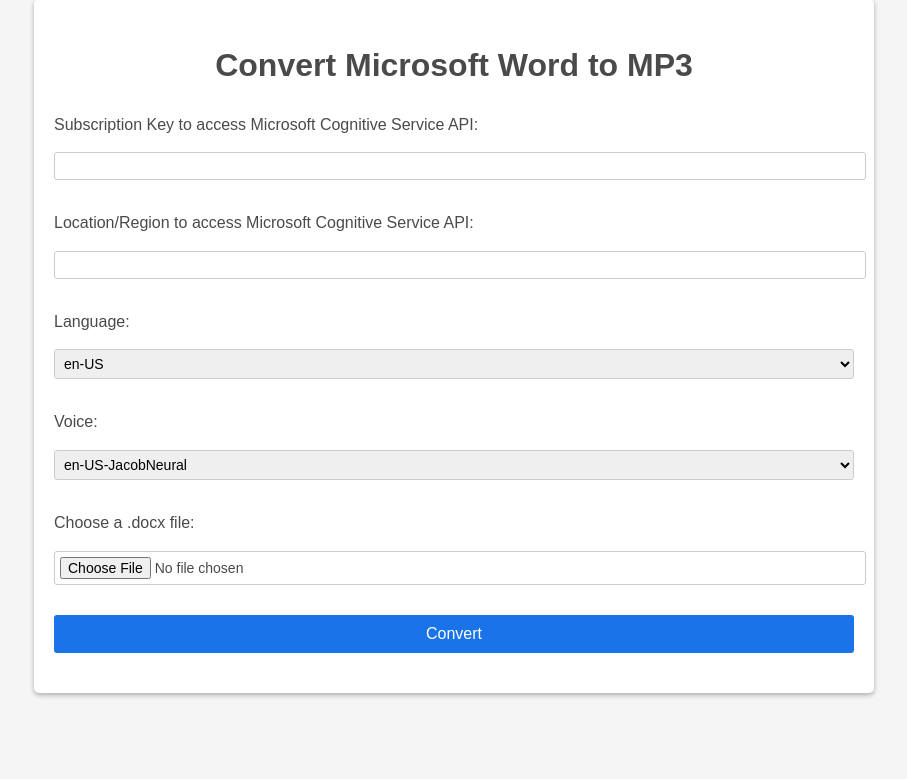
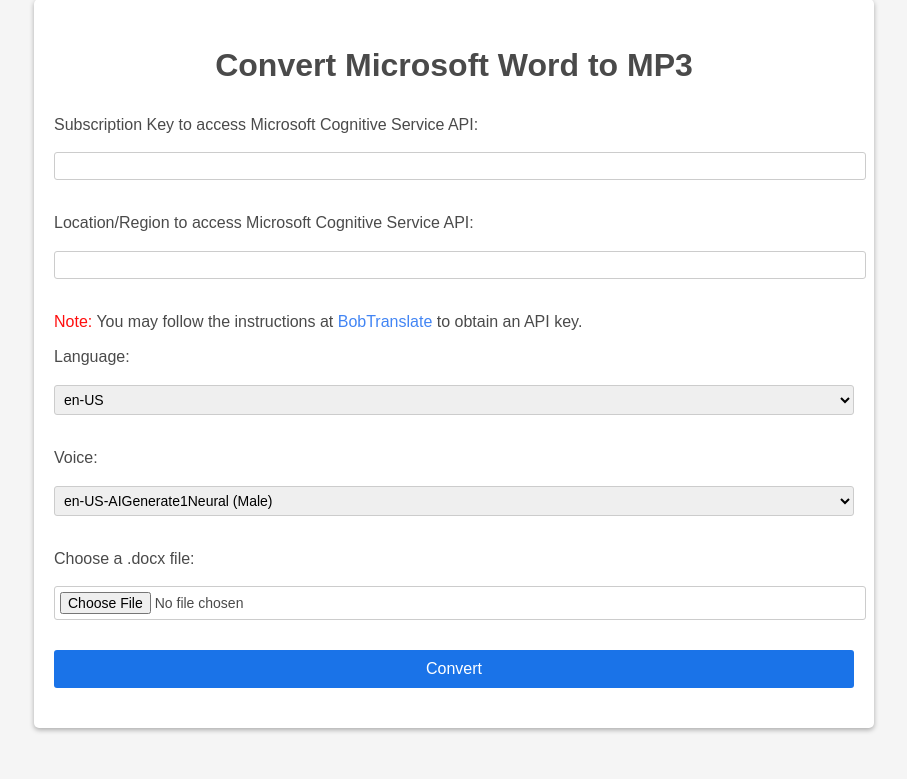
Before and after one commit to lancer1911/webui-msword-Azure-tts, a Flask app: page / in a window 1280 px wide. Shown: the part 21-800 px from the top of the page, without its empty margins (186-1093 px from the left). Run offline with Flask 2, Linux system fonts and the light colour scheme.

Commit message:
Update index.html

```diff
--- a/templates/index.html
+++ b/templates/index.html
@@ -12,15 +12,58 @@
 
             if (language === "en-US") {
                 options = [
-                    {text: "en-US-JacobNeural", value: "en-US-JacobNeural"},
-                    {text: "en-US-EricNeural", value: "en-US-EricNeural"}
+                    {text: "en-US-AIGenerate1Neural (Male)", value: "en-US-AIGenerate1Neural"},
+                    {text: "en-US-AIGenerate2Neural (Female)", value: "en-US-AIGenerate2Neural"},
+                    {text: "en-US-AmberNeural (Female)", value: "en-US-AmberNeural"},
+                    {text: "en-US-AnaNeural (Female, Child)", value: "en-US-AnaNeural"},
+                    {text: "en-US-AriaNeural (Female)", value: "en-US-AriaNeural"},
+                    {text: "en-US-AshleyNeural (Female)", value: "en-US-AshleyNeural"},
+                    {text: "en-US-BrandonNeural (Male)", value: "en-US-BrandonNeural"},
+                    {text: "en-US-ChristopherNeural (Male)", value: "en-US-ChristopherNeural"},
+                    {text: "en-US-CoraNeural (Female)", value: "en-US-CoraNeural"},
+                    {text: "en-US-DavisNeural (Male)", value: "en-US-DavisNeural"},
+                    {text: "en-US-ElizabethNeural (Female)", value: "en-US-ElizabethNeural"},
+                    {text: "en-US-EricNeural (Male)", value: "en-US-EricNeural"},
+                    {text: "en-US-GuyNeural (Male)", value: "en-US-GuyNeural"},
+                    {text: "en-US-JacobNeural (Male)", value: "en-US-JacobNeural"},
+                    {text: "en-US-JaneNeural (Female)", value: "en-US-JaneNeural"},
+                    {text: "en-US-JasonNeural (Male)", value: "en-US-JasonNeural"},
+                    {text: "en-US-JennyMultilingualNeural (Female)", value: "en-US-JennyMultilingualNeural"},
+                    {text: "en-US-JennyNeural (Female)", value: "en-US-JennyNeural"},
+                    {text: "en-US-MichelleNeural (Female)", value: "en-US-MichelleNeural"},
+                    {text: "en-US-MonicaNeural (Female)", value: "en-US-MonicaNeural"},
+                    {text: "en-US-NancyNeural (Female)", value: "en-US-NancyNeural"},
+                    {text: "en-US-RogerNeural (Male)", value: "en-US-RogerNeural"},
+                    {text: "en-US-SaraNeural (Female)", value: "en-US-SaraNeural"},
+                    {text: "en-US-SteffanNeural (Male)", value: "en-US-SteffanNeural"},
+                    {text: "en-US-TonyNeural (Male)", value: "en-US-TonyNeural"}
                 ];
             } else if (language === "zh-CN") {
                 options = [
-                    {text: "zh-CN-XiaoyouNeural", value: "zh-CN-XiaoyouNeural"},
-                    {text: "zh-CN-YunyangNeural", value: "zh-CN-YunyangNeural"}
+                    {text: "zh-CN-XiaochenNeural (Female)", value: "zh-CN-XiaochenNeural"},
+                    {text: "zh-CN-XiaohanNeural (Female)", value: "zh-CN-XiaohanNeural"},
+                    {text: "zh-CN-XiaomengNeural (Female)", value: "zh-CN-XiaomengNeural"},
+                    {text: "zh-CN-XiaomoNeural (Female)", value: "zh-CN-XiaomoNeural"},
+                    {text: "zh-CN-XiaoqiuNeural (Female)", value: "zh-CN-XiaoqiuNeural"},
+                    {text: "zh-CN-XiaoruiNeural (Female)", value: "zh-CN-XiaoruiNeural"},
+                    {text: "zh-CN-XiaoshuangNeural (Female, Child)", value: "zh-CN-XiaoshuangNeural"},
+                    {text: "zh-CN-XiaoxiaoNeural (Female)", value: "zh-CN-XiaoxiaoNeural"},
+                    {text: "zh-CN-XiaoxuanNeural (Female)", value: "zh-CN-XiaoxuanNeural"},
+                    {text: "zh-CN-XiaoyanNeural (Female)", value: "zh-CN-XiaoyanNeural"},
+                    {text: "zh-CN-XiaoyiNeural (Female)", value: "zh-CN-XiaoyiNeural"},
+                    {text: "zh-CN-XiaoyouNeural (Female, Child)", value: "zh-CN-XiaoyouNeural"},
+                    {text: "zh-CN-XiaozhenNeural (Female)", value: "zh-CN-XiaozhenNeural"},
+                    {text: "zh-CN-YunfengNeural (Male)", value: "zh-CN-YunfengNeural"},
+                    {text: "zh-CN-YunhaoNeural (Male)", value: "zh-CN-YunhaoNeural"},
+                    {text: "zh-CN-YunjianNeural (Male)", value: "zh-CN-YunjianNeural"},
+                    {text: "zh-CN-YunxiaNeural (Male)", value: "zh-CN-YunxiaNeural"},
+                    {text: "zh-CN-YunxiNeural (Male)", value: "zh-CN-YunxiNeural"},
+                    {text: "zh-CN-YunyangNeural (Male)", value: "zh-CN-YunyangNeural"},
+                    {text: "zh-CN-YunyeNeural (Male)", value: "zh-CN-YunyeNeural"},
+                    {text: "zh-CN-YunzeNeural (Male)", value: "zh-CN-YunzeNeural"}
                 ];
             }
+
 
             for (var i = 0; i < options.length; i++) {
                 var option = document.createElement("option");
@@ -39,6 +82,7 @@
             <input type="text" name="subscription_key" required>
             <label for="region">Location/Region to access Microsoft Cognitive Service API:</label>
             <input type="text" name="region" required>
+            <div><span style="color: #FF0E0E;">Note: </span> You may follow the instructions at <a href="https://bobtranslate.com/service/translate/microsoft.html#_2-%E6%B3%A8%E5%86%8C-azure">BobTranslate</a> to obtain an API key.</div>
             <label for="language">Language:</label>
             <select name="language" id="language" onchange="updateVoiceOptions()">
                 <option value="en-US">en-US</option>
```
